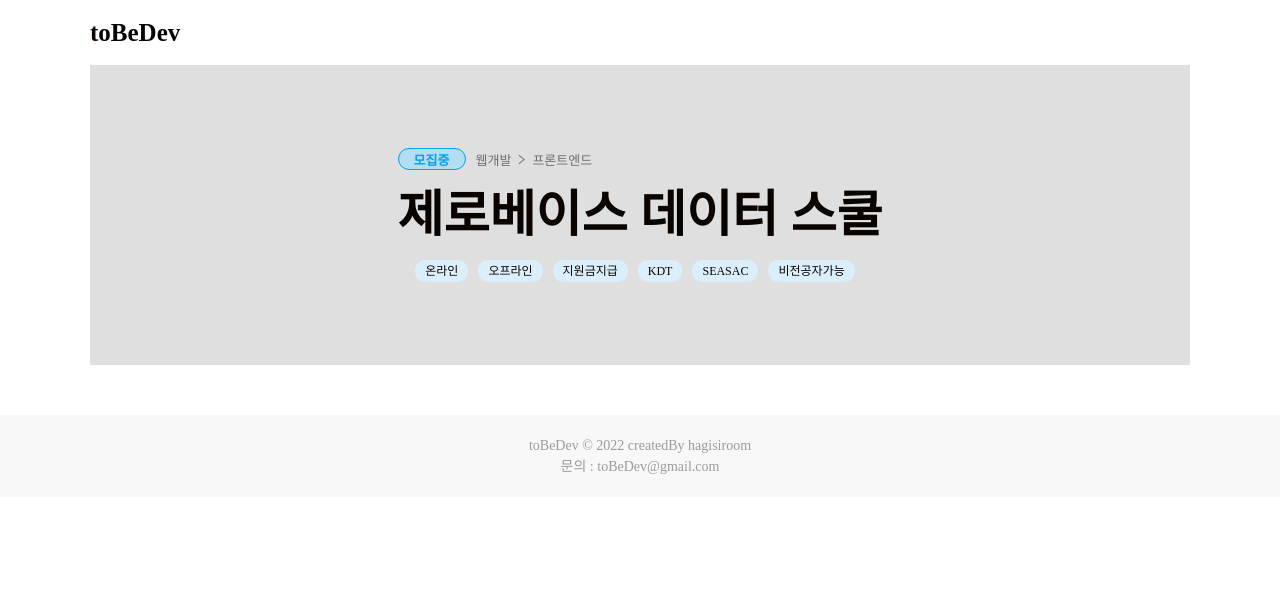
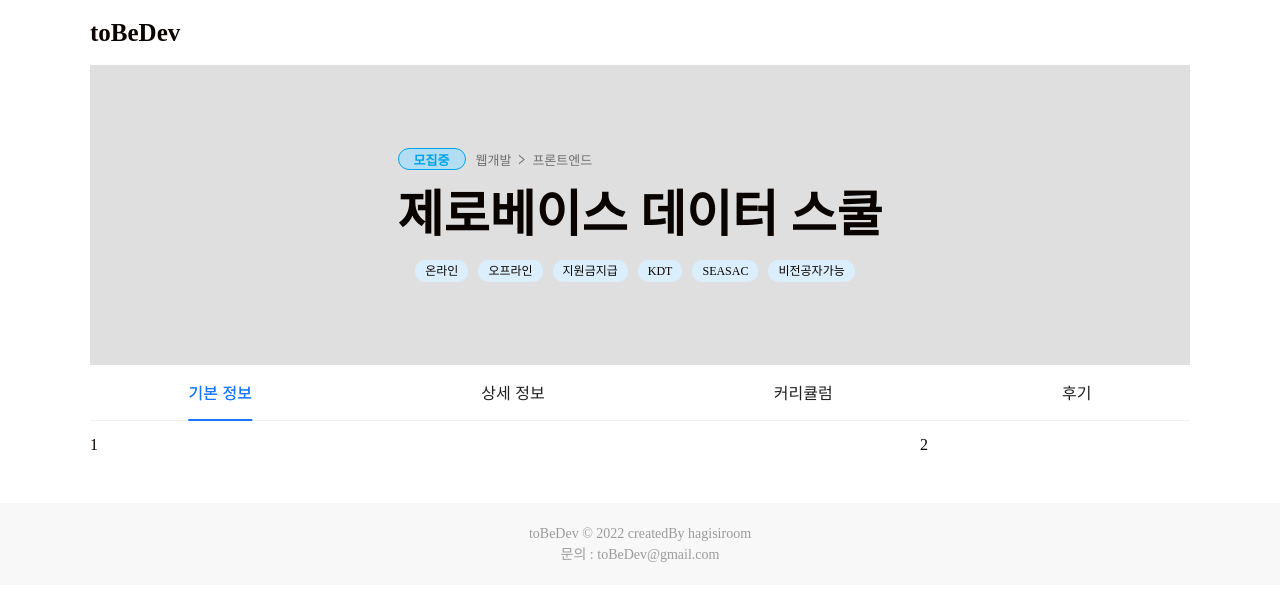
Before and after one commit to chaeinP/toBeDev_client, a Next.js app: page /bootcamp/detail/1 in a window 1280 px wide. Shown: the top 600 px of the page. Built offline with nearby package versions, Linux system fonts and the light colour scheme.

Commit message:
feat: 프로덕트 상세페이지 탭바 개발

```diff
--- a/pages/bootcamp/detail/[bootcampId].tsx
+++ b/pages/bootcamp/detail/[bootcampId].tsx
@@ -1,5 +1,7 @@
 import BasicLayout from '@components/layouts/BasicLayout';
 import { Fragment } from 'react';
+import ContentsBox from 'src/contents/bootcamp/detail/ContentsBox';
+import ContentsTabs from 'src/contents/bootcamp/detail/ContentsTabs';
 import TitleBanner from 'src/contents/bootcamp/detail/TitleBanner';
 
 export default function BootcampDetail() {
@@ -9,7 +11,9 @@ export default function BootcampDetail() {
       {/* ProductJsonLd 추가 */}
       {/* BreadcrumbJsonLd 추가 */}
       <BasicLayout>
-        <TitleBanner></TitleBanner>
+        <TitleBanner />
+        <ContentsTabs />
+        <ContentsBox />
       </BasicLayout>
     </Fragment>
   );
--- /dev/null
+++ b/src/contents/bootcamp/detail/ContentsBox.tsx
@@ -0,0 +1,19 @@
+import SpaceLayout from '@components/layouts/SpaceLayout';
+import { css } from '@emotion/react';
+
+export default function ContentsBox() {
+  return (
+    <SpaceLayout>
+      <div css={wrapper}>
+        <div>1</div>
+        <div>2</div>
+      </div>
+    </SpaceLayout>
+  );
+}
+
+const wrapper = css`
+  display: grid;
+  grid-template-columns: 3fr 1fr;
+  column-gap: 20px;
+`;
--- /dev/null
+++ b/src/contents/bootcamp/detail/ContentsTabs.tsx
@@ -0,0 +1,38 @@
+import SpaceLayout from '@components/layouts/SpaceLayout';
+import { css } from '@emotion/react';
+import { Tabs } from 'antd';
+
+export default function ContentsTabs() {
+  const items = [
+    {
+      label: '기본 정보',
+      key: '1',
+    },
+    {
+      label: '상세 정보',
+      key: '2',
+    },
+    {
+      label: '커리큘럼',
+      key: '3',
+    },
+    {
+      label: '후기',
+      key: '4',
+    },
+  ];
+  return (
+    <SpaceLayout>
+      <Tabs items={items} size={'large'} css={wrapper}></Tabs>
+    </SpaceLayout>
+  );
+}
+
+const wrapper = css`
+  .ant-tabs-nav .ant-tabs-nav-wrap {
+    .ant-tabs-nav-list {
+      width: 100%;
+      justify-content: space-around;
+    }
+  }
+`;
```
Also changed, not shown: src/contents/home/BootcampList/ProductCard/ProductCardHeader.tsx (+6 -37 lines).
